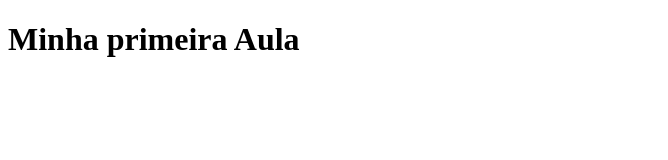
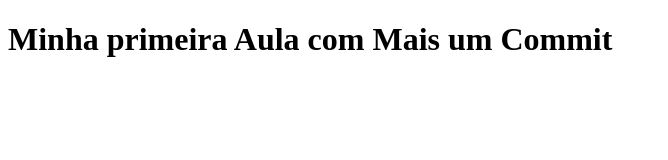
Before and after one commit to Johnrosa59/aula-1, a plain HTML site: page index.html in a window 1280 px wide. Shown: the whole page, without its empty margins (0-668 px from the left). Drawn offline with Linux system fonts and the light colour scheme.

Commit message:
Adicionamos mais uma parte de texto no nosso código

```diff
--- a/index.html
+++ b/index.html
@@ -7,7 +7,7 @@
 </head>
 
 <body>
-    <h1>Minha primeira Aula</h1>
+    <h1>Minha primeira Aula com Mais um Commit</h1>
 
 </body>
 
```
